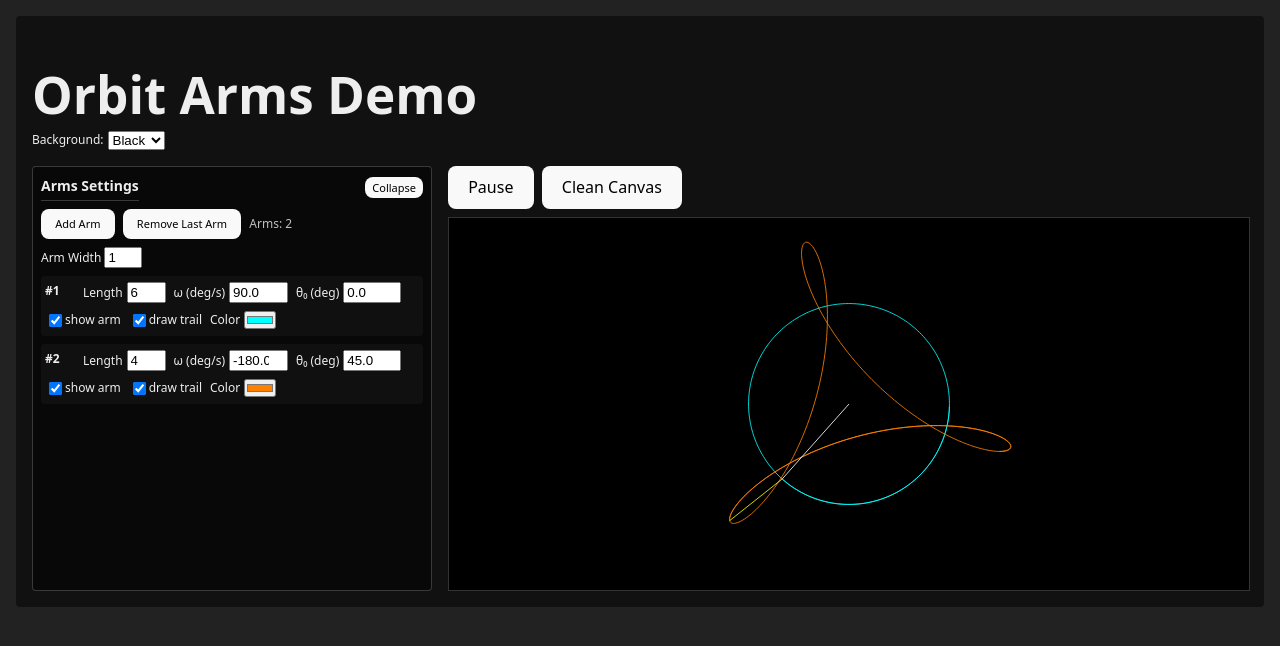
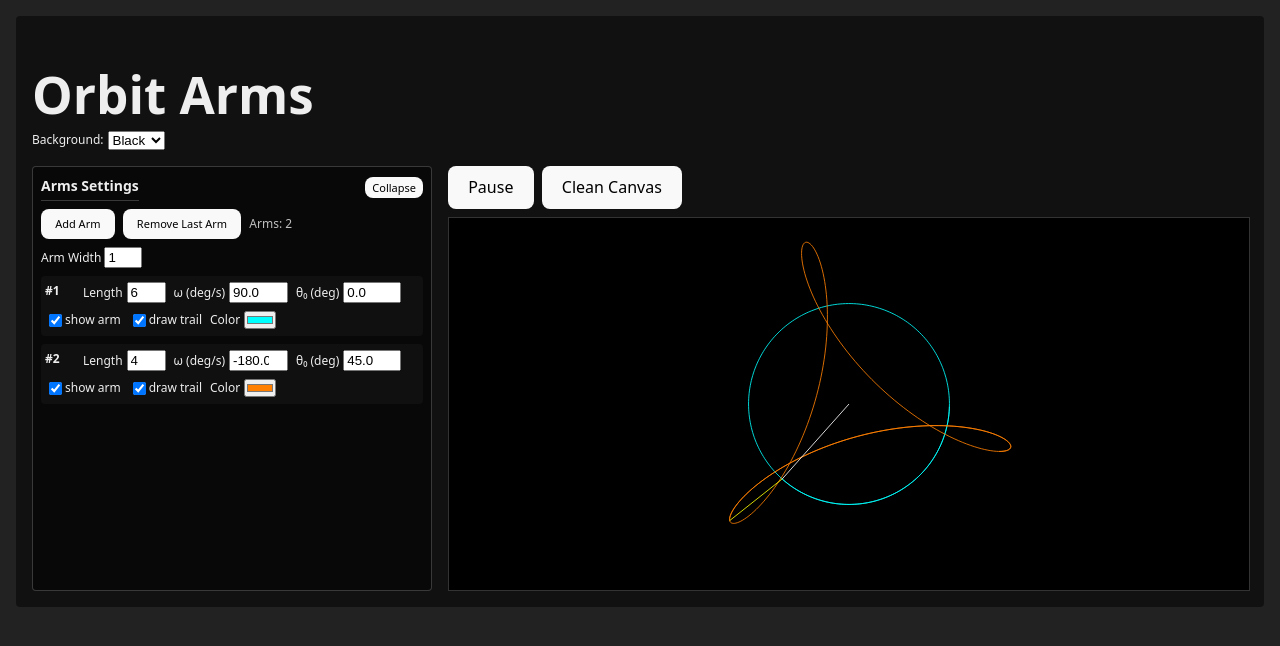
Before and after one commit to Oscar-Yam/OrbitArms, a React (Vite) app: page / in a window 1280 px wide. Shown: the top 646 px of the page. Built offline with nearby package versions, Linux system fonts and the light colour scheme.

Commit message:
Rename app heading to Orbit Arms
Updates the main page heading by removing the "Demo" suffix.

```diff
--- a/src/App.tsx
+++ b/src/App.tsx
@@ -94,7 +94,7 @@ const App: React.FC = () => {
         }}
       >
         {/* Header + Global controls */}
-        <h1 style={{ marginBottom: "8px" }}>Orbit Arms Demo</h1>
+        <h1 style={{ marginBottom: "8px" }}>Orbit Arms</h1>
 
         <section
           style={{
```
